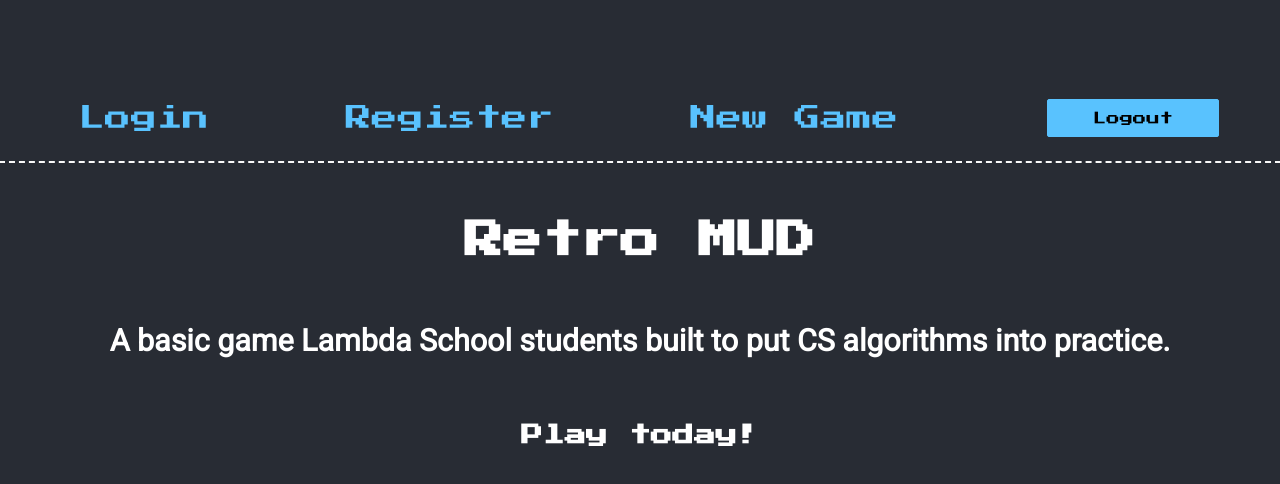
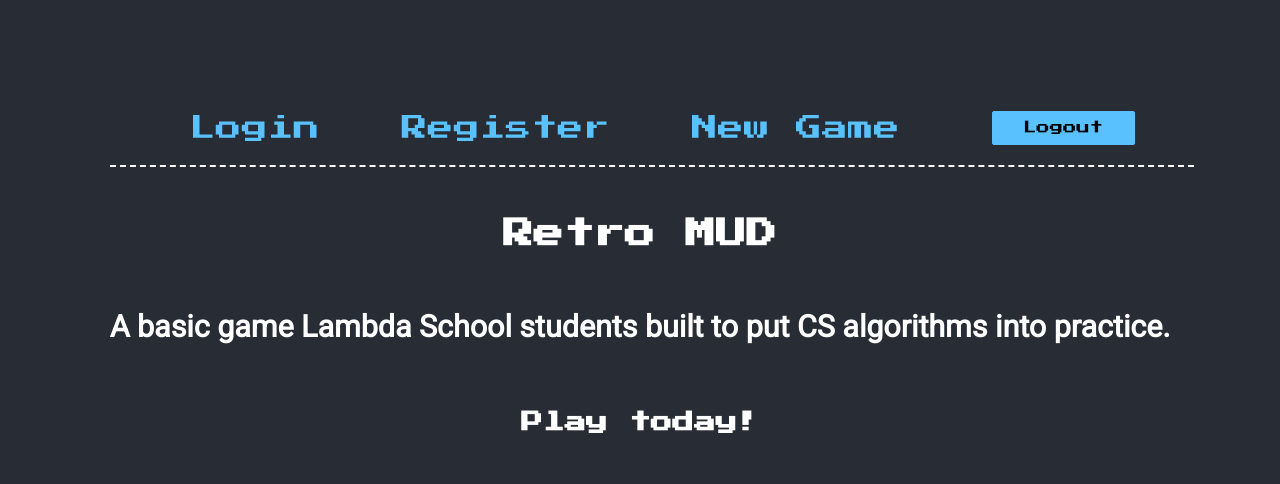
Before and after one commit to team-p21/frontend, a React (Create React App) app in the folder client/: page / in a window 1280 px wide. Shown: the top 484 px of the page. Built offline with nearby package versions, Linux system fonts and the light colour scheme.

Commit message:
Refactored App wrapper styling into styled components and also the Home page prompt into styled components

```diff
--- a/client/src/App.css
+++ b/client/src/App.css
@@ -1,15 +1,3 @@
-
-.App {
-  background-color: #282c34;
-  min-height: 100vh;
-  display: flex;
-  flex-direction: column;
-  align-items: center;
-  justify-content: center;
-  font-size: calc(10px + 2vmin);
-  color: white;
-  font-family: 'Press Start 2P', cursive;
-}
 
 
 .button-wrapper {
--- a/client/src/App.js
+++ b/client/src/App.js
@@ -14,6 +14,7 @@
     props.history.push("/");
   };
   return (
+    <AppContainer >
     <div className="App">
       <Header>
         {!localStorage.getItem("key") && (
@@ -37,8 +38,23 @@
       <Route path="/register" component={Register} />
       <Route path="/login" component={Login} />
     </div>
+    </AppContainer>
   );
 }
+
+// Basic styling for the overall App
+const AppContainer = styled.section`
+  background-color: #282c34;
+  min-height: 100vh;
+  display: flex;
+  flex-direction: column;
+  align-items: center;
+  justify-content: center;
+  font-size: calc(10px + 2vmin);
+  color: white;
+  font-family: 'Press Start 2P', cursive;
+  `
+
 
 const Header = styled.section`
   width: 90%;
--- a/client/src/components/Home.js
+++ b/client/src/components/Home.js
@@ -2,13 +2,19 @@
 import styled from "styled-components";
 
 const HomeContainer = styled.section`
+
+
     display: flex;
     flex-direction: column;
     align-items: center;
     justify-content: center;
+
+
     h3 {
         font-family: "Roboto", sans-serif;
     }
+
+
 `;
 
 const Home = () => {
```
